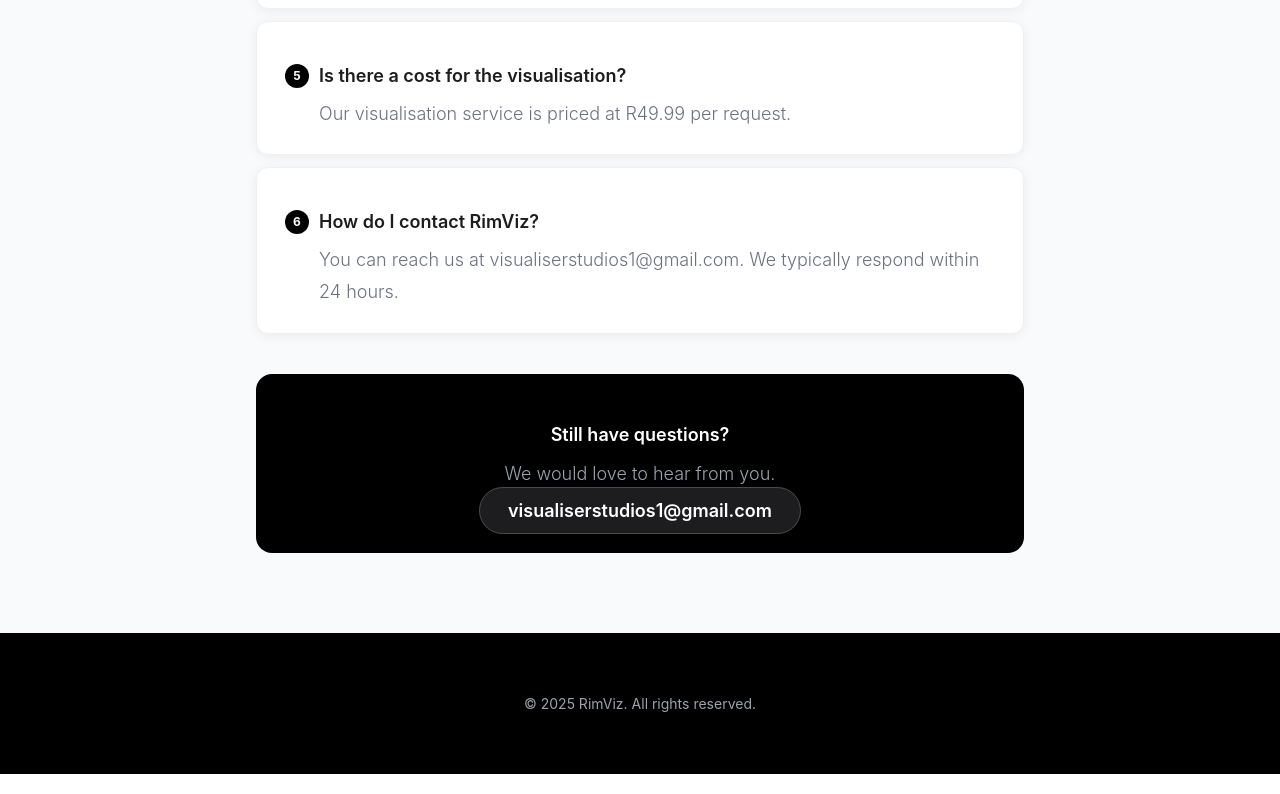
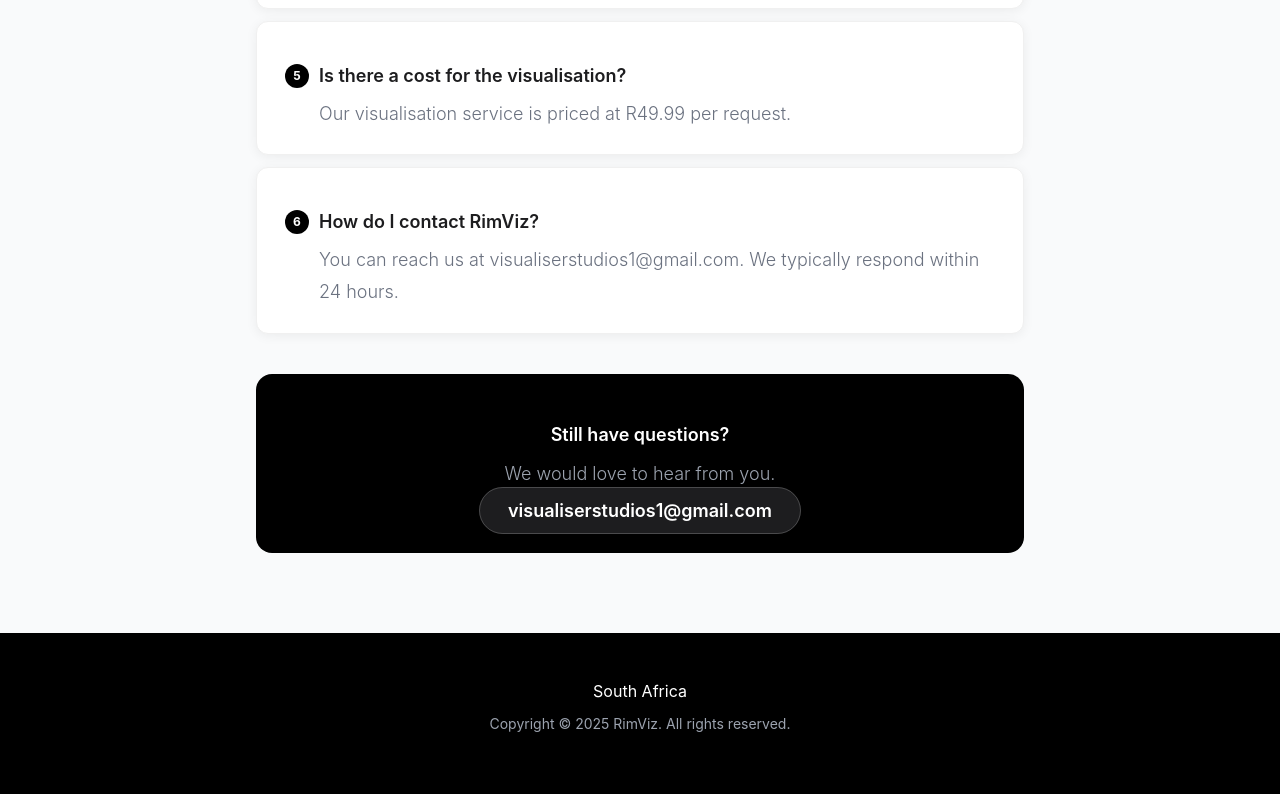
Before and after one commit to visualiserstudios1-rgb/Rim-Visualization, a React (Create React App) app: page / in a window 1280 px wide. Shown: the part 3466-4260 px from the top of the page. Built offline with nearby package versions, Linux system fonts and the light colour scheme.

Commit message:
Update App.js

```diff
--- a/src/App.js
+++ b/src/App.js
@@ -346,7 +346,7 @@
               </div>
               <button type="submit" disabled={sending}
                 style={{ width: '100%', padding: '16px', borderRadius: '9999px', backgroundColor: sending ? '#666' : 'black', color: 'white', fontSize: '16px', fontWeight: '600', border: 'none', cursor: sending ? 'not-allowed' : 'pointer' }}>
-                {sending ? '⏳ Processing...' : '🔒 Pay R49.99 & Submit'}
+                {sending ? 'Processing...' : '🔒 Pay R49.99 & Submit'}
               </button>
             </form>
           </div>
@@ -422,8 +422,8 @@
 
       {/* Footer */}
       <footer style={{ backgroundColor: 'black', color: 'white', padding: isMobile ? '32px 16px' : '48px 24px' }}>
-        <div style={{ maxWidth: '1280px', margin: '0 auto', textAlign: 'center' }}>
-          <p style={{ color: '#9ca3af', fontSize: isMobile ? '13px' : '14px' }}>© 2025 RimViz. All rights reserved.</p>
+        <div style={{ maxWidth: '1280px', margin: '0 auto', textAlign: 'center' }}>  South Africa
+          <p style={{ color: '#9ca3af', fontSize: isMobile ? '13px' : '14px' }}>Copyright © 2025 RimViz. All rights reserved.</p>
         </div>
       </footer>
     </div>
```
